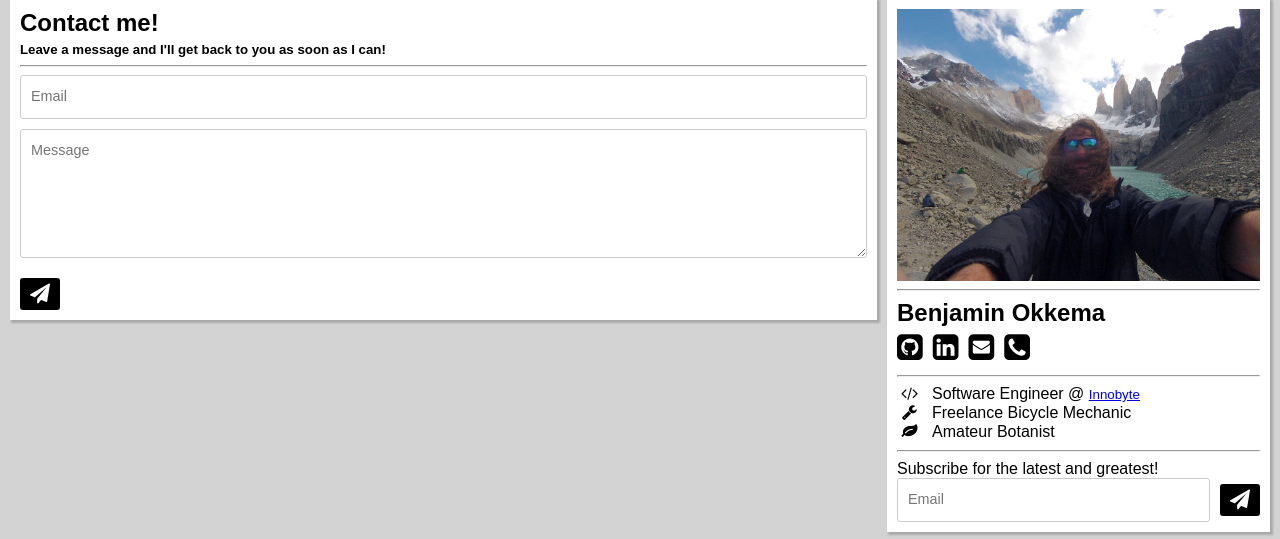
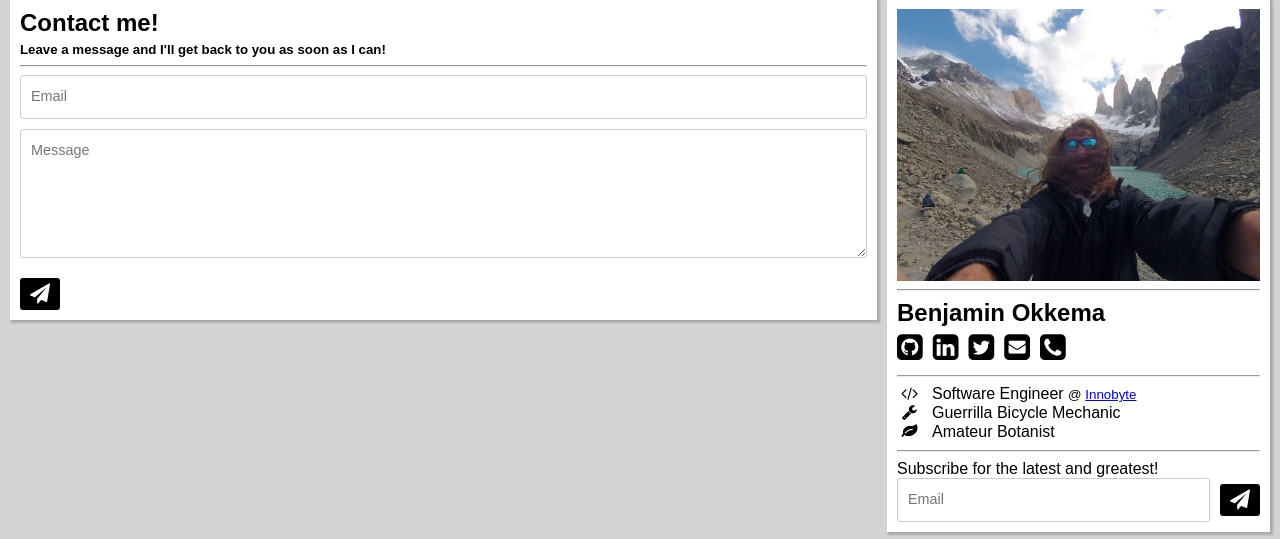
Before and after one commit to cptchloroplast/blog, a Flask app: page /contact/ in a window 1280 px wide. Shown: the part 57-596 px from the top of the page. Run offline with Flask 2, Linux system fonts and the light colour scheme; parts of the project's set-up code (start-up, migrations or seed data) failed here and were passed over; some libraries are stand-ins or nearby versions.

Commit message:
add twitter link + minor changes to static content

```diff
--- a/app/static/css/icons.css
+++ b/app/static/css/icons.css
@@ -1,10 +1,10 @@
 @font-face {
   font-family: 'fonts';
-  src:  url('../fonts/fonts.eot?5a2dy1');
-  src:  url('../fonts/fonts.eot?5a2dy1#iefix') format('embedded-opentype'),
-    url('../fonts/fonts.ttf?5a2dy1') format('truetype'),
-    url('../fonts/fonts.woff?5a2dy1') format('woff'),
-    url('../fonts/fonts.svg?5a2dy1#fonts') format('svg');
+  src:  url('../fonts/fonts.eot?olxnfh');
+  src:  url('../fonts/fonts.eot?olxnfh#iefix') format('embedded-opentype'),
+    url('../fonts/fonts.ttf?olxnfh') format('truetype'),
+    url('../fonts/fonts.woff?olxnfh') format('woff'),
+    url('../fonts/fonts.svg?olxnfh#fonts') format('svg');
   font-weight: normal;
   font-style: normal;
   font-display: block;
@@ -13,7 +13,7 @@
 i {
   /* use !important to prevent issues with browser extensions that change fonts */
   font-family: 'fonts' !important;
-  speak: none;
+  speak: never;
   font-style: normal;
   font-weight: normal;
   font-variant: normal;
@@ -33,6 +33,9 @@ i {
 }
 .i-reject:before {
   content: "\f071";
+}
+.i-twitter:before {
+  content: "\f081";
 }
 .i-linkedin:before {
   content: "\f08c";
--- a/app/templates/_base.html
+++ b/app/templates/_base.html
@@ -53,7 +53,7 @@
 				<ul id="contact">
 					{% for contact in data['contact'] %}
 					<li class="contact-item">
-						<a class="contact-link" href="{{ contact['url'] }}" title="{{ contact['text'] }}">
+						<a class="contact-link" href="{{ contact['url'] }}" title="{{ contact['text'] }}" target="_blank">
 							<i class="contact-icon {{ contact['icon'] }}"></i>
 						</a>
 					</li>
--- a/app/templates/table_of_contents.html
+++ b/app/templates/table_of_contents.html
@@ -6,7 +6,7 @@
 
 {% block body %}
 <h2 class="box-title">Table of Contents</h2>
-<h5 class="box-subtitle">Check out some of the I've written!</h5>
+<h5 class="box-subtitle">The following content is not representative of the views of our corporate overlords!</h5>
 <hr>
 <ol id="table-of-contents">
 	{% for post in posts %}
--- a/data.json
+++ b/data.json
@@ -28,11 +28,11 @@
 	"bio": [
 		{
 			"icon": "i-code",
-			"text": "Software Engineer @ <small><a href='https://www.innobyte.net'>Innobyte</a></small>"
+			"text": "Software Engineer <small>@ <a href='https://www.innobyte.net'>Innobyte</a></small>"
 		},
 		{
 			"icon": "i-wrench",
-			"text": "Freelance Bicycle Mechanic"
+			"text": "Guerrilla Bicycle Mechanic"
 		},
 		{
 			"icon": "i-leaf",
@@ -51,6 +51,11 @@
 			"url": "https://www.linkedin.com/in/benokkema"
 		},
 		{
+			"text": "@cptchloroplast",
+			"icon": "i-twitter",
+			"url": "https://twitter.com/cptchloroplast"
+		},
+		{
 			"text": "ben@okkema.org",
 			"icon": "i-mail",
 			"url": "mailto:ben@okkema.org"
```
Also changed, not shown: app/static/fonts/fonts.ttf, app/static/fonts/fonts.woff, 2 other files.
